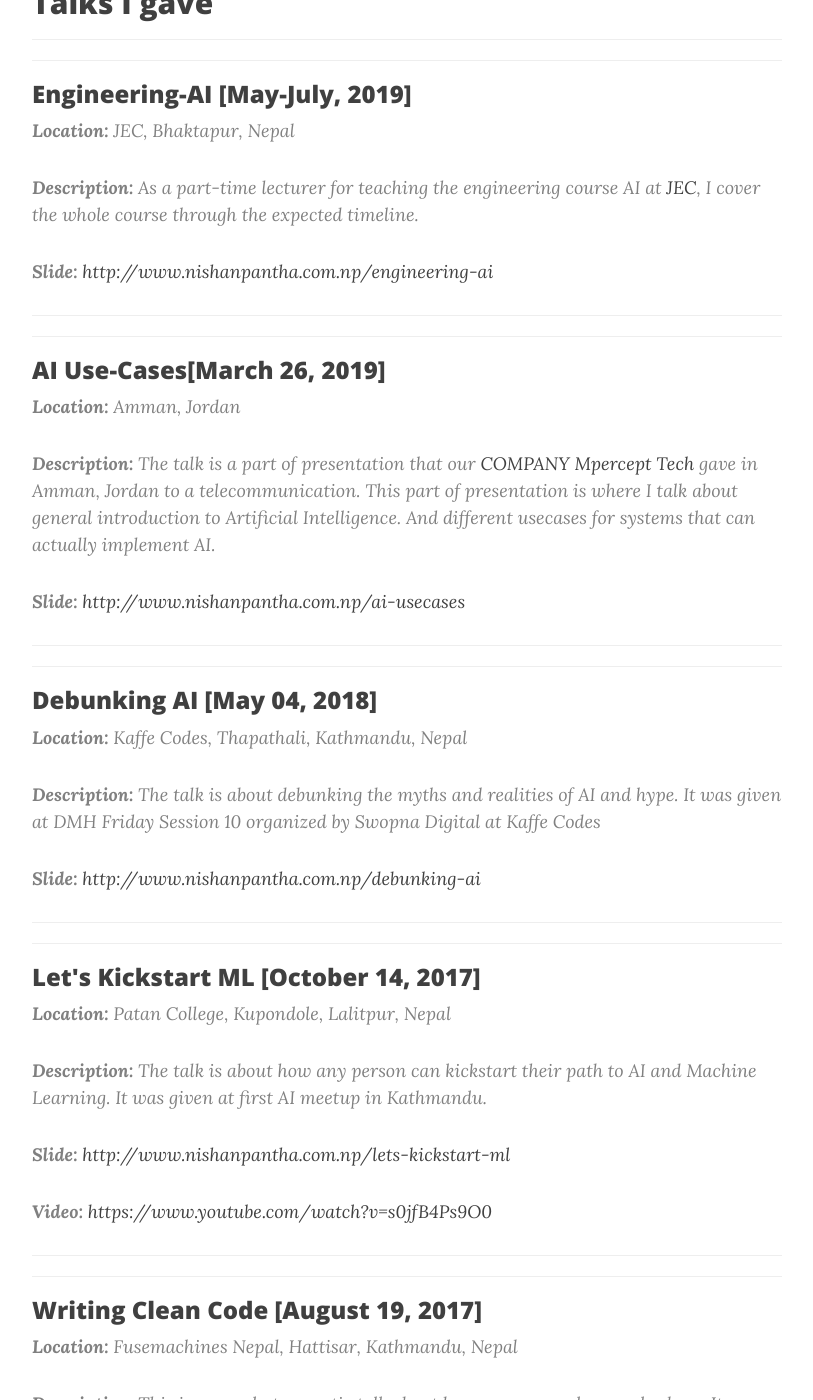
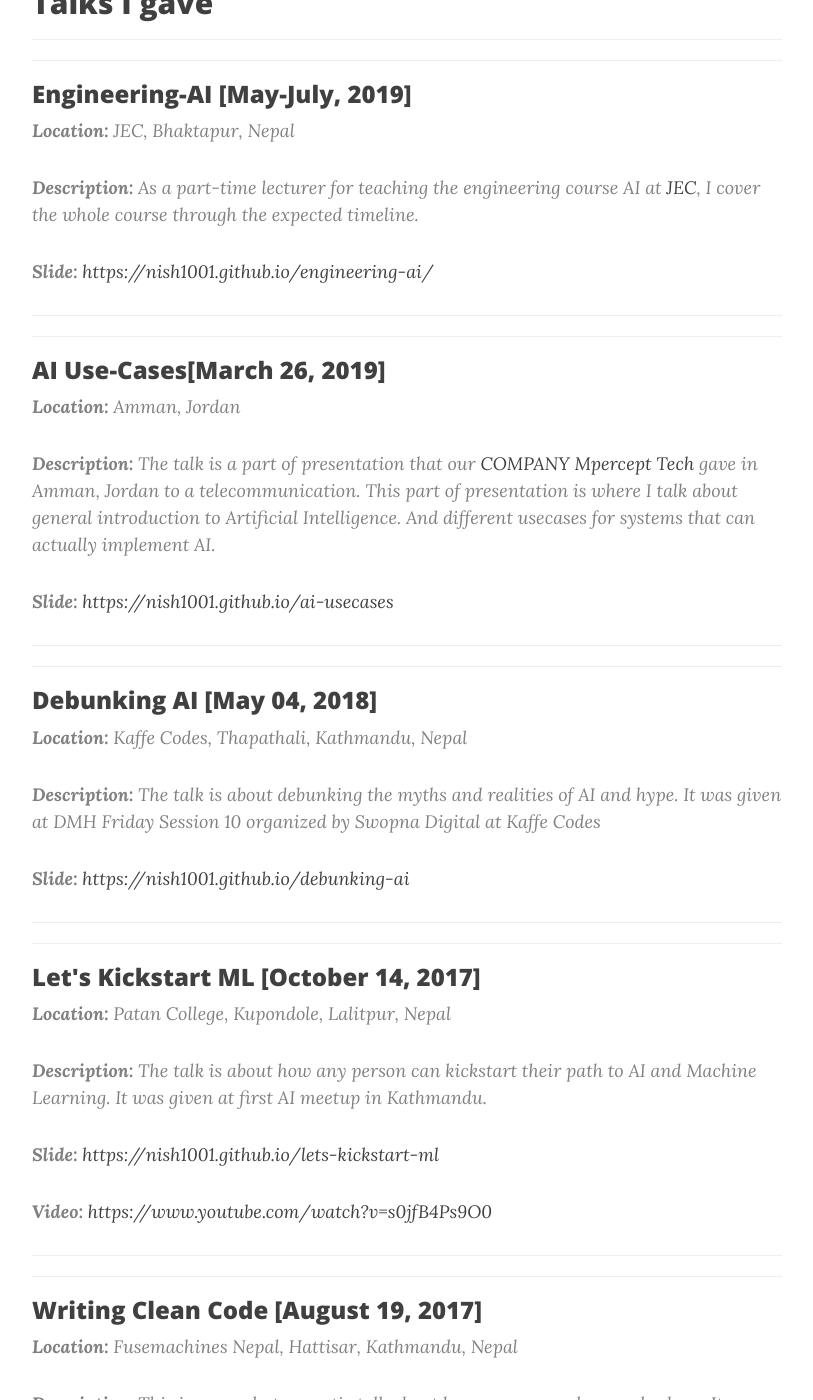
Before and after one commit to NISH1001/NISH1001.github.io, a Jekyll site: the page built from talks.html, in a window 1280 px wide and 1400 px high, scrolled down 521 px. Shown: the whole window, without its empty margins (233-1046 px from the left). Built offline with Jekyll 4.4.1, drawn with Linux system fonts in a browser that asks for light colours; some of the changed lines change nothing that is shown; some of the changed text lies outside the part shown.

Commit message:
Fix broken links to my presentation

```diff
--- a/_config.yml
+++ b/_config.yml
@@ -21,6 +21,7 @@ youtube_username: UCNSZ1lV7udogWO8EBxJGkqg
 # Google Analytics
 # To enable google analytics, uncomment below line with a valid Google Tracking ID
 google_tracking_id: UA-63014279-2
+google_tracking_id2: UA-63014279-4
 
 google_ad_client: ca-pub-7918070781803326
 
--- a/_includes/head.html
+++ b/_includes/head.html
@@ -1,4 +1,16 @@
 <head>
+
+    {% if site.google_ad_client %}
+
+    <script async src="https://www.googletagmanager.com/gtag/js?id=UA-63014279-4"></script>
+    <script>
+      window.dataLayer = window.dataLayer || [];
+      function gtag(){dataLayer.push(arguments);}
+      gtag('js', new Date());
+
+      gtag('config', 'UA-63014279-4');
+    </script>
+    {% endif %}
 
     <meta charset="utf-8">
     <meta http-equiv="X-UA-Compatible" content="IE=edge">
--- a/talks.html
+++ b/talks.html
@@ -22,7 +22,7 @@ header-img: "img/talks-bg.jpg"
     through the expected timeline.</p>
 
     <p class="post-meta"><b>Slide:</b>
-        <a href="http://www.nishanpantha.com.np/engineering-ai">http://www.nishanpantha.com.np/engineering-ai</a>
+        <a href="https://nish1001.github.io/engineering-ai/">https://nish1001.github.io/engineering-ai/</a>
     </p>
 
 </div><!-- End -->
@@ -45,7 +45,7 @@ header-img: "img/talks-bg.jpg"
     </p>
 
     <p class="post-meta"><b>Slide:</b>
-        <a href="http://www.nishanpantha.com.np/ai-usecases">http://www.nishanpantha.com.np/ai-usecases
+        <a href="https://nish1001.github.io/ai-usecases">https://nish1001.github.io/ai-usecases
         </a>
     </p>
 
@@ -68,7 +68,7 @@ header-img: "img/talks-bg.jpg"
     </p>
 
     <p class="post-meta"><b>Slide:</b>
-        <a href="http://www.nishanpantha.com.np/debunking-ai">http://www.nishanpantha.com.np/debunking-ai
+        <a href="https://nish1001.github.io/debunking-ai">https://nish1001.github.io/debunking-ai
         </a>
     </p>
 </div><!-- End -->
@@ -90,7 +90,7 @@ header-img: "img/talks-bg.jpg"
     </p>
 
     <p class="post-meta"><b>Slide:</b>
-        <a href="http://www.nishanpantha.com.np/lets-kickstart-ml">http://www.nishanpantha.com.np/lets-kickstart-ml
+        <a href="https://nish1001.github.io/lets-kickstart-ml">https://nish1001.github.io/lets-kickstart-ml
         </a>
     </p>
 
@@ -115,7 +115,7 @@ header-img: "img/talks-bg.jpg"
         This is somewhat agnostic talk about how we can render a code clean. It was given in Python Nepal Meetup #12.
     </p>
     <p class="post-meta"><b>Slide:</b>
-        <a href="http://www.nishanpantha.com.np/writing-clean-code/">http://www.nishanpantha.com.np/writing-clean-code
+        <a href="https://nish1001.github.io/writing-clean-code">https://nish1001.github.io/writing-clean-code
         </a>
     </p>
 </div><!-- End -->
```
